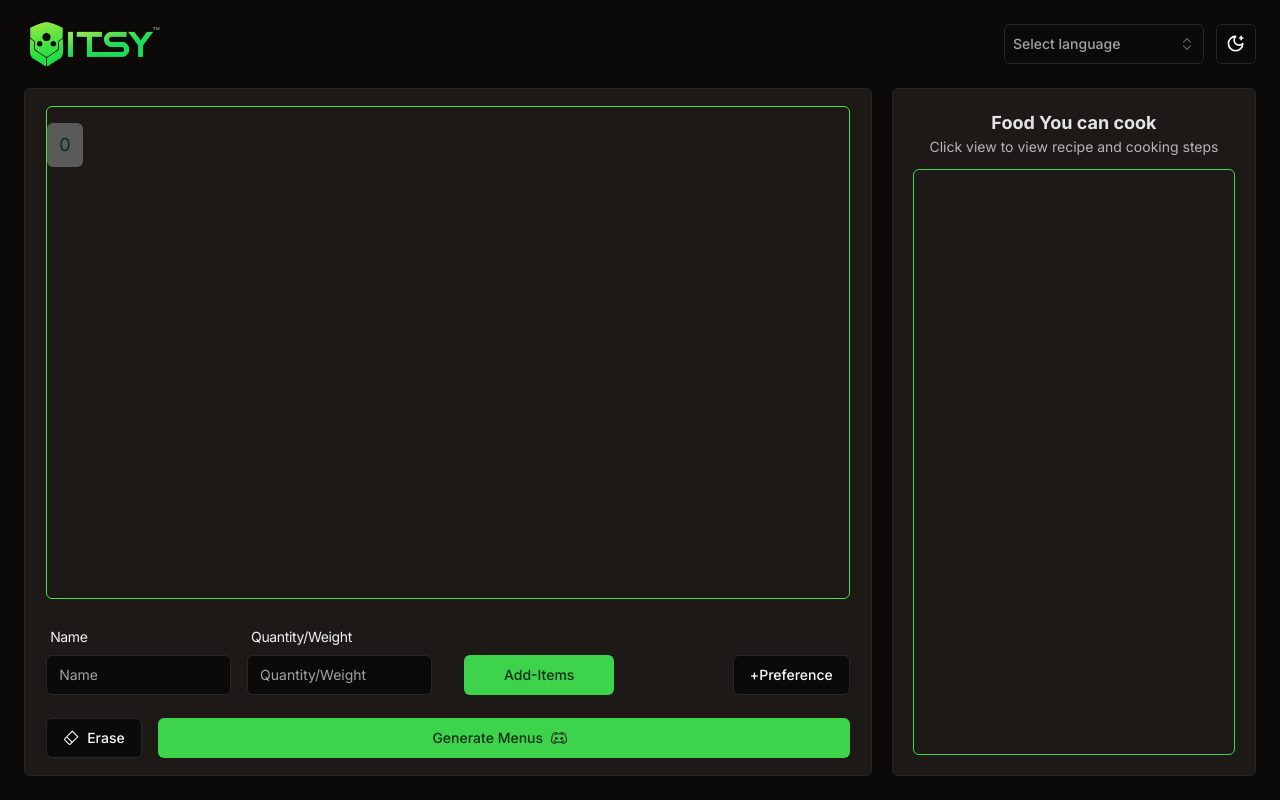
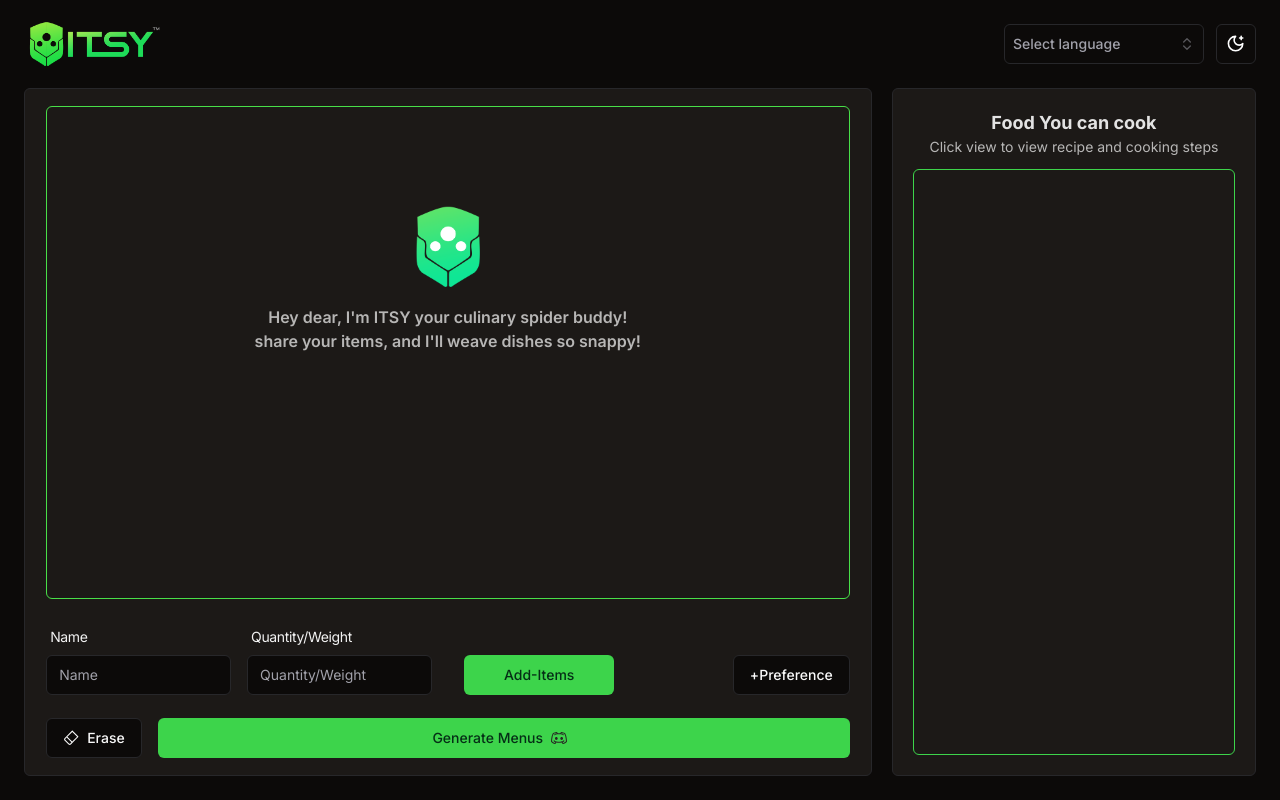
Before and after one commit to iannico322/itsy-web, a React (Vite) app: page /itsy-web/page2 in a window 1280 px wide. Both pictures are taken after a click on the button "Get Started". Built offline with nearby package versions, Linux system fonts and the light colour scheme.

Commit message:
fit: adding table

```diff
--- /dev/null
+++ b/src/screens/main/AIMSG.tsx
@@ -0,0 +1,31 @@
+
+
+function AIMSG({e}: any) {
+  return (
+    <div className=" animate__animated animate__fadeInUp w-[100%] min-h-[15px]  flex items-center justify-start  py-3 ">
+      <div className="px-5 py-2 min-w-[10px] max-w-[60%] ml-5 text-sm text-accent-foreground/70 rounded-md bg-muted  border-[1px] ">
+        {e.image ? (
+          <>
+            <p className="pt-1 pb-4 ">{e.message}</p>
+            <img
+              className="object-contain rounded-lg min-w-56 min-h-52 max-h-56"
+              src={e.image}
+            />
+          </>
+        ) : (
+          ""
+        )}
+        {e.message? <>
+            <p className="  ">{e.message}</p>
+        </>
+        :
+        ""
+    }
+
+
+      </div>
+    </div>
+  );
+}
+
+export default AIMSG;
--- a/src/screens/main/MainPage.tsx
+++ b/src/screens/main/MainPage.tsx
@@ -8,144 +8,106 @@
 import { toast } from "@/components/ui/use-toast";
 import { Toaster } from "@/components/ui/toaster";
 
-import { EraserIcon } from '@radix-ui/react-icons'
-import { DiscordLogoIcon } from '@radix-ui/react-icons'
+import { EraserIcon } from "@radix-ui/react-icons";
+import { DiscordLogoIcon } from "@radix-ui/react-icons";
 
-import { ChatBubbleIcon} from '@radix-ui/react-icons'
-import { LayersIcon} from '@radix-ui/react-icons'
+import { ChatBubbleIcon } from "@radix-ui/react-icons";
+import { LayersIcon } from "@radix-ui/react-icons";
 import { useEffect, useState } from "react";
 
-import LogoPure from './../../images/Itsy_logo.png'
 import EmtScreen from "./EmtScreen";
+import UserMSG from "./UserMSG";
+import AIMSG from "./AIMSG";
 
 const MainPage = () => {
-
-
-
-  useEffect(()=>{
-   localStorage.getItem('messages')?console.log("notEMT"):localStorage.setItem('messages','[]')
-
-  },[])
-
-
-
   type MessageType = {
     from: string;
     products: any;
-    direction:any;
-    message:any
+    direction: any;
+    message: any;
+    image: any;
   };
 
-  const [messages,setMessages] = useState<MessageType[]>([{ from: "", products: [],message:"", direction:"" }])
+  const [messages, setMessages] = useState<MessageType[]>(
+    JSON.parse(localStorage.getItem("messages") || "")
+  );
 
-  const [tempmessages,settempMessages] = useState<MessageType[]>([])
+  const [items, setItem]: any = useState({ name: "", qk: "" });
+  const [pageAtChat, setpageAtChat] = useState(true);
 
 
-
-
-
-
-  useEffect(()=>{
-
-    const element = document.querySelector('#bottom-scroll')
+//this auto save the messages of the users
+  useEffect(() => {
+    const element: any = document.querySelector("#bottom-scroll");
     element.scrollIntoView(false);
-
-    console.log(messages)
-    settempMessages(messages)
-  },[messages])
-
-
-
-  const [items,setItem]:any = useState({name:"",qk:""})
-  const [pageAtChat,setpageAtChat] = useState(true)
-
-
-
+    console.log(messages);
+    localStorage.setItem("messages", JSON.stringify(messages));
+  }, [messages]);
 
 
 
 
   // this function gets the value of the source and update it
-  const onChangeInput=(e:any)=>{
+  const onChangeInput = (e: any) => {
     setItem({
       ...items,
       [e.target.name]: e.target.value,
-  })
+    });
+  };
+
+  function deleteItem(indexMain: any, indexToDelete: any) {
+    messages[indexMain].products.splice(indexToDelete, 1);
+
+    setMessages([...messages, messages[indexMain]]);
+
+    console.log(messages[indexMain], "yawa", indexMain);
   }
 
+  function reply() {
+    messages.map((e: any) =>
+      setMessages([
+        ...messages,
+        {
+          products: [...e.products],
+          message: "hi yawa",
+          direction: "outgoing",
+          from: "pc",
+          image: "",
+        },
+      ])
+    );
 
-  function deleteItem(indexMain:any,indexToDelete:any){
-    tempmessages[indexMain].products.splice(indexToDelete, 1)
+    setItem({ name: "", qk: "" });
+  }
 
+  function addItems() {
+    if (items.name=="" || items.qk=="") {
 
+      toast({
+        title: "Oopsie My Dear!",
+        description: "Hold on, sweetie! Make sure all the little boxes are filled.",
+      });
 
-
-
-
-    // messages.map(e=>(
-    //   setMessages([...messages, {
-
-    //     products:[...messages[indexMain].products] ,
-    //     direction: 'outgoing',
-    //     from: "user"
-    //   }
-    // ])
-    // ))
-
-    setMessages([...messages,messages[indexMain]])
-
-
-
-
-    console.log(messages[indexMain],"yawa",indexMain)
-
-
-
-
-
-
-
-
-
+    }else{
+      messages.map((e) =>
+      setMessages([
+        ...messages,
+        {
+          products: [
+            ...e.products,
+            { itemsName: `${items.name}`, itemsQK: `${items.qk}` },
+          ],
+          message: "This is your updated Item",
+          direction: "outgoing",
+          from: "user",
+          image: "",
+        },
+      ])
+    );
+    setItem({ name: "", qk: "1" });
+    }
 
   }
-
-
-  function reply() {
-
-    messages.map(e=>(
-      setMessages([...messages, {
-        products:"",
-        message:"hi yawa",
-        direction: 'outgoing',
-        from: "pc",
-      }
-    ])
-    ))
-
-    setItem({name:"",qk:""})
-
-  }
-
-
-
-  function addItems() {
-
-    messages.map(e=>(
-      setMessages([...messages, {
-
-        products:[...e.products, { itemsName: `${items.name}`, itemsQK : `${items.qk}`}] ,
-        direction: 'outgoing',
-        from: "user"
-      }
-    ])
-    ))
-
-    setItem({name:"",qk:""})
-
-  }
-
-
 
   return (
     <div className=" flex flex-col  w-screen h-screen overflow-hidden  bg-background box-border ">
@@ -154,7 +116,6 @@
         <Toaster />
       </div>
       {/* This is toaster in a simple words a pop up warning modal */}
-
 
       {/* Naa dri ang navigation bar */}
       <nav className=" flex justify-around items-center w-full py-5 box-border px-6  ">
@@ -175,156 +136,156 @@
 
       {/* Mobile Navigation only shows when screen is sm */}
       <div className=" hidden sm:flex w-full h-10 items-center   gap-3 justify-center text-accent-foreground/80 text-xs ">
-        <p className=" flex gap-2 items-center hover:text-[#3dd44b] hover:cursor-pointer  "
-
-        onClick={()=>{
-          setpageAtChat(true)
+        <p
+          className=" flex gap-2 items-center hover:text-[#3dd44b] hover:cursor-pointer  "
+          onClick={() => {
+            setpageAtChat(true);
           }}
-        > <ChatBubbleIcon className="sm:mr-0 mr-2 h-4 w-4 "/> Chat</p>
+        >
+          {" "}
+          <ChatBubbleIcon className="sm:mr-0 mr-2 h-4 w-4 " /> Chat
+        </p>
         |
-        <p className=" flex gap-2 items-center hover:text-[#3dd44b] hover:cursor-pointer "
-
-        onClick={()=>{
-          setpageAtChat(false)
+        <p
+          className=" flex gap-2 items-center hover:text-[#3dd44b] hover:cursor-pointer "
+          onClick={() => {
+            setpageAtChat(false);
           }}
-        > Menus <LayersIcon className="sm:mr-0 mr-2 h-4 w-4 "/></p>
+        >
+          {" "}
+          Menus <LayersIcon className="sm:mr-0 mr-2 h-4 w-4 " />
+        </p>
       </div>
       {/* Mobile Navigation only shows when screen is sm */}
 
+      <div
+        id="container"
+        className=" relative h-full w-full flex px-6 sm:pb-0 gap-5 box-border justify-center  items-center pb-6 overflow-hidden sm:flex-col   "
+      >
+        {/* CARD 1 */}
+        <div
+          id="card-left"
+          className={
+            pageAtChat
+              ? " sm:absolute sm:h-[95%] sm:w-[97%] relative bg-card border-border border-[1px] rounded-md w-[70%] h-full   box-border  flex items-center justify-center"
+              : " sm:absolute sm:h-[95%] sm:w-[97%] relative bg-card sm:hidden border-border border-[1px] rounded-md w-[70%] h-full   box-border  flex items-center justify-center"
+          }
+        >
+          <div
+            id="card-left-container"
+            className=" w-[95%] h-[95%] rounded-md flex flex-col  "
+          >
+            {/* This page is for chat on left container */}
+            <div
+              id="chat-part"
+              className=" w-full h-full overflow-y-scroll relative border-[#48df48]  border-[1px] rounded-md"
+            >
+              <div
+                className=" relative min-h-[400px] w-full flex flex-col gap-5 items-center py-5  "
+                id="bottom-scroll"
+              >
+                {messages.length >= 2 ? (
+                  messages.map((e, key) =>
+                    e.from != "user" ? (
+                      <AIMSG e={e} />
+                    ) : (
+                      <UserMSG e={e} mkey={key} onDelete={deleteItem} />
+                    )
+                  )
+                ) : (
+                  <EmtScreen />
+                )}
+              </div>
+            </div>
+            {/* This page is for chat on left container */}
 
-      <div id="container" className=" relative h-full w-full flex px-6 sm:pb-0 gap-5 box-border justify-center  items-center pb-6 overflow-hidden sm:flex-col   ">
-        {/* CARD 1 */}
-        <div id="card-left" className={
-          pageAtChat?" sm:absolute sm:h-[95%] sm:w-[97%] relative bg-card border-border border-[1px] rounded-md w-[70%] h-full   box-border  flex items-center justify-center":" sm:absolute sm:h-[95%] sm:w-[97%] relative bg-card sm:hidden border-border border-[1px] rounded-md w-[70%] h-full   box-border  flex items-center justify-center"
+            {/* This page is for action on left container */}
+            <div
+              id="action-part-container"
+              className=" sm:pt-7   flex w-full h-[200px] pt-8 flex-col  justify-between "
+            >
+              <div
+                id="whole-action-container"
+                className="flex justify-around w-full h-16 items-end "
+              >
+                <div
+                  id="input-and-button-container-not-preference"
+                  className=" sm:gap-4 flex items-end w-full h-full gap-8  "
+                >
+                  <div
+                    id="input-container"
+                    className="  flex gap-4 w-full max-w-[1020px]"
+                  >
+                    <Input
+                      type="text"
+                      placeholder="Name"
+                      value={items.name}
+                      name="name"
+                      onChange={onChangeInput}
+                    />
+                    <Input
+                      type="text"
+                      placeholder="Quantity/Weight"
+                      value={items.qk}
+                      name="qk"
+                      onChange={onChangeInput}
+                    />
+                  </div>
+                  <div className=" flex sm:gap-1  sm:items-end  sm:flex-col sm:max-w-[80px] flex-row-reverse justify-between w-full  ">
+                    <Dropdown text="Preference" />
+                    <Button
+                      variant="default"
+                      className="px-10 sm:w-full flex "
+                      onClick={addItems}
+                    >
+                      Add <span className="sm:hidden">-Items</span>
+                    </Button>
+                  </div>
+                </div>
+              </div>
+              {/* bottom controls */}
+
+              <div className="flex w-full flex-row gap-4">
+
+
+                {/* this button clear the data in side the message storage */}
+                <Button
+                  variant="outline"
+                  className=" w-24 text-accent-foreground sm:w-14"
+                  onClick={() => {
+                    if (window.confirm('Sure to erase? No magic can bring it back!')) {
+                      localStorage.setItem(
+                        "messages",
+                        '[{ "from": "itsy", "products": [],"message":"Hey dear, I\'m ITSY your culinary spider buddy! share your items, and I\'ll weave dishes so snappy!", "direction":"","image":"" }]'
+                      );
+                      setMessages(
+                        JSON.parse(localStorage.getItem("messages") || "")
+                      );
+                      toast({
+                        title: "Poof! All Gone!",
+                        description: "Everything's been swept away, as clean as your messenger box!",
+                      });
+                    } else {
+                      toast({
+                        title: "Erase Cancelled! ",
+                        description: "Oh, you decided to stick around... Let's keep making memories together!",
+                      });
                     }
+                  }}
+                >
+                  <EraserIcon className="sm:mr-0 mr-2 h-4 w-4 text-accent-foreground" />
+                  <span className=" sm:hidden">Erase</span>
+                </Button>
+                {/* this button clear the data in side the message storage */}
 
 
 
 
-        >
-
-
-
-          <div id="card-left-container" className=" w-[95%] h-[95%] rounded-md flex flex-col  ">
-
-
-            {/* This page is for chat on left container */}
-            <div id="chat-part" className=" w-full h-full overflow-y-scroll relative border-[#48df48]  border-[1px] rounded-md">
-              <div className=" relative min-h-[400px] w-full flex flex-col gap-5 items-center  " id="bottom-scroll">
-
-
-                {
-                messages.length>=1?
-                messages.map((e,key)=>(
-
-                   e.from !="user"?
-<div key={key} className=" w-full mt-4 min-h-[0px] flex justify-start ">
-
-
-                   <div className=" mr-5 bg-[#5a5a5a] border-border rounded-md min-w-[0px] px-3 py-2 text-primary-foreground">
-                   <p className=" text-lg">{key}</p>
-
-
-
-                   </div>
-              </div>
-
-
-
-
-
-                   :
-
-                  <div key={key} className=" w-full mt-4 min-h-[0px] flex justify-end ">
-
-
-                        <div className=" mr-5 bg-[#48df48] border-border rounded-md min-w-[0px] px-3 py-2 text-primary-foreground">
-                        <p className=" text-lg">{key}</p>
-
-                        {e.products.map((z,key2)=>(
-
-                          <div className="flex" key={key2}>
-                            <p>{z.itemsName}</p>
-                            <p>{z.itemsQK}</p>
-                            <Button onClick={
-
-                              ()=>{
-                                deleteItem(key,key2)
-                              }
-                            } >{key2}</Button>
-                          </div>
-                          ))}
-
-                        </div>
-                   </div>
-
-                ))
-
-                :
-
-                <EmtScreen/>
-
-                }
-
-
-
-              </div>
-
-            </div>
-            {/* This page is for chat on left container */}
-
-
-
-
-
-            {/* This page is for action on left container */}
-            <div id="action-part-container" className=" sm:pt-7   flex w-full h-[200px] pt-8 flex-col  justify-between ">
-              <div id="whole-action-container" className="flex justify-around w-full h-16 items-end ">
-                <div id="input-and-button-container-not-preference" className=" sm:gap-4 flex items-end w-full h-full gap-8  ">
-                  <div id="input-container" className="  flex gap-4 w-full max-w-[1020px]">
-                    <Input type="text" placeholder="Name" value={items.name} name="name" onChange={onChangeInput} />
-                    <Input type="text" placeholder="Quantity/Weight" value={items.qk} name="qk" onChange={onChangeInput} />
-                  </div>
-                  <div className=" flex sm:gap-1  sm:items-end  sm:flex-col sm:max-w-[80px] flex-row-reverse justify-between w-full  ">
-                    <Dropdown text="Preference" />
-                    <Button variant="default"  className="px-10 sm:w-full flex " onClick={addItems}>
-                    Add  <span className="sm:hidden">-Items</span>
-                    </Button>
-
-                  </div>
-
-                </div>
-
-              </div>
-              {/* bottom controls */}
-
-
-
-
-            <div className="flex w-full flex-row gap-4">
-
-              <Button
-
-                variant="outline"
-                className=" w-24 text-accent-foreground sm:w-14"
-                onClick={() => {
-                  console.log("shit");
-                  toast({
-                    title: "Erase Everything ",
-                    description: "Are you sure you want to erase?",
-                  });
-                }}
-              >
-              <EraserIcon className="sm:mr-0 mr-2 h-4 w-4 text-accent-foreground" />
-              <span className=" sm:hidden">Erase</span>
-
-
-              </Button>
                 <Button
                   className="px-10 w-full gap-2"
                   onClick={() => {
                     console.log("shit");
-                  reply()
+                    reply();
                     toast({
                       title: "Generating Menus ",
                       description: "Please wait yawa",
@@ -332,38 +293,35 @@
                   }}
                 >
                   Generate Menus
-                <DiscordLogoIcon className="mr-2 h-4 w-4 text-accent text-xl"/>
-
+                  <DiscordLogoIcon className="mr-2 h-4 w-4 text-accent text-xl" />
                 </Button>
               </div>
             </div>
-
           </div>
         </div>
         {/* This page is for action on left container */}
 
         {/* CARD 2 */}
-        <div id="card-right-container" className={
-         pageAtChat? "sm:hidden sm:absolute sm:w-[97%] flex sm:h-[95%]  border-border bg-card    relative   border-[1px] rounded-md w-[30%] h-full  box-border p-5 flex-col sm:p-2  ":
-
-          "sm:absolute sm:w-[97%] flex sm:h-[95%]  border-border bg-card    relative   border-[1px] rounded-md w-[30%] h-full  box-border p-5 flex-col sm:p-2  "
-
-        }>
+        <div
+          id="card-right-container"
+          className={
+            pageAtChat
+              ? "sm:hidden sm:absolute sm:w-[97%] flex sm:h-[95%]  border-border bg-card    relative   border-[1px] rounded-md w-[30%] h-full  box-border p-5 flex-col sm:p-2  "
+              : "sm:absolute sm:w-[97%] flex sm:h-[95%]  border-border bg-card    relative   border-[1px] rounded-md w-[30%] h-full  box-border p-5 flex-col sm:p-2  "
+          }
+        >
           {/* title here */}
           <div className=" w-full min-h-[10px] pb-4 text-accent-foreground/90 flex items-center flex-col text-center">
             <p className=" text-lg font-bold">Food You can cook</p>
-            <p className=" text-sm text-accent-foreground/70">Click  view to view  recipe and cooking steps</p>
-
+            <p className=" text-sm text-accent-foreground/70">
+              Click view to view recipe and cooking steps
+            </p>
           </div>
           {/* title here */}
 
           {/* container of menus here */}
-          <div className=" h-full w-full border-[#3dd44b] border-[1px] rounded-md">
-
-          </div>
+          <div className=" h-full w-full border-[#3dd44b] border-[1px] rounded-md"></div>
           {/* container of menus here */}
-
-
         </div>
       </div>
     </div>
--- /dev/null
+++ b/src/screens/main/UserMSG.tsx
@@ -0,0 +1,59 @@
+import { Button } from "@/components/ui/button";
+import { TrashIcon } from "@radix-ui/react-icons";
+
+function UserMSG({ e, onDelete, mkey }: any) {
+  return (
+    <div className=" animate__animated animate__fadeInUp w-[100%] min-h-[15px]  flex items-center justify-end  py-3 ">
+      <div className="px-5 py-2 min-w-[10px] max-w-[60%] sm:max-w-[90%] mr-5 text-base text-white rounded-lg  bg-[#3dd44b]">
+        {e.image ? (
+          <>
+            <p className="pt-1 pb-4 ">{e.message}</p>
+            <img
+              className="object-contain rounded-lg min-w-56 min-h-52 max-h-56"
+              src={e.image}
+            />
+          </>
+        ) : (
+          ""
+        )}
+
+
+        <div className=" flex flex-col gap-0">
+        <p className=" text-white/80 text-sm italic md:not-italic mb-2" >{e.message}</p>
+
+        <table className=" bg-card border-border rounded-md pb-2">
+        <tr className=" text-xs text-accent-foreground ">
+          <th className=" sm:py-2 py-4 sm:px-3  px-5">Name</th>
+          <th className=" sm:py-2 py-4 sm:px-3 px-3">Quantity</th>
+          <th className=" sm:py-2 py-4 sm:px-3 px-6">Action</th>
+
+
+        </tr>
+
+
+          {
+          e.products.map((z: any, key2: any) => (
+            <>
+
+             <tr className=" sm:text-[10px] self-center text-accent-foreground text-xs hover:bg-primary/30">
+             <td className="py-1 sm:px-3 px-5 text-center">{z.itemsName}</td>
+             <td className="py-1 sm:px-3 px-3 text-center">{z.itemsQK}</td>
+             <td className=" py-1 sm:px-3 px-6 text-center items-center">
+               <Button variant="secondary" size="sm" className=" bg-accent-foreground/20" onClick={() => onDelete(mkey, key2)}>
+                 <TrashIcon  className=" text-xs text-red-54 text-white/80 " />
+               </Button>
+             </td>
+           </tr>
+           </>
+          ))
+
+
+          }
+        </table>
+        </div>
+      </div>
+    </div>
+  );
+}
+
+export default UserMSG;
```
Also changed, not shown: src/App.tsx (+8 -3 lines), src/components/languange/language.tsx (+4 -4 lines). Lines whose indentation alone changed are shown as unchanged.
